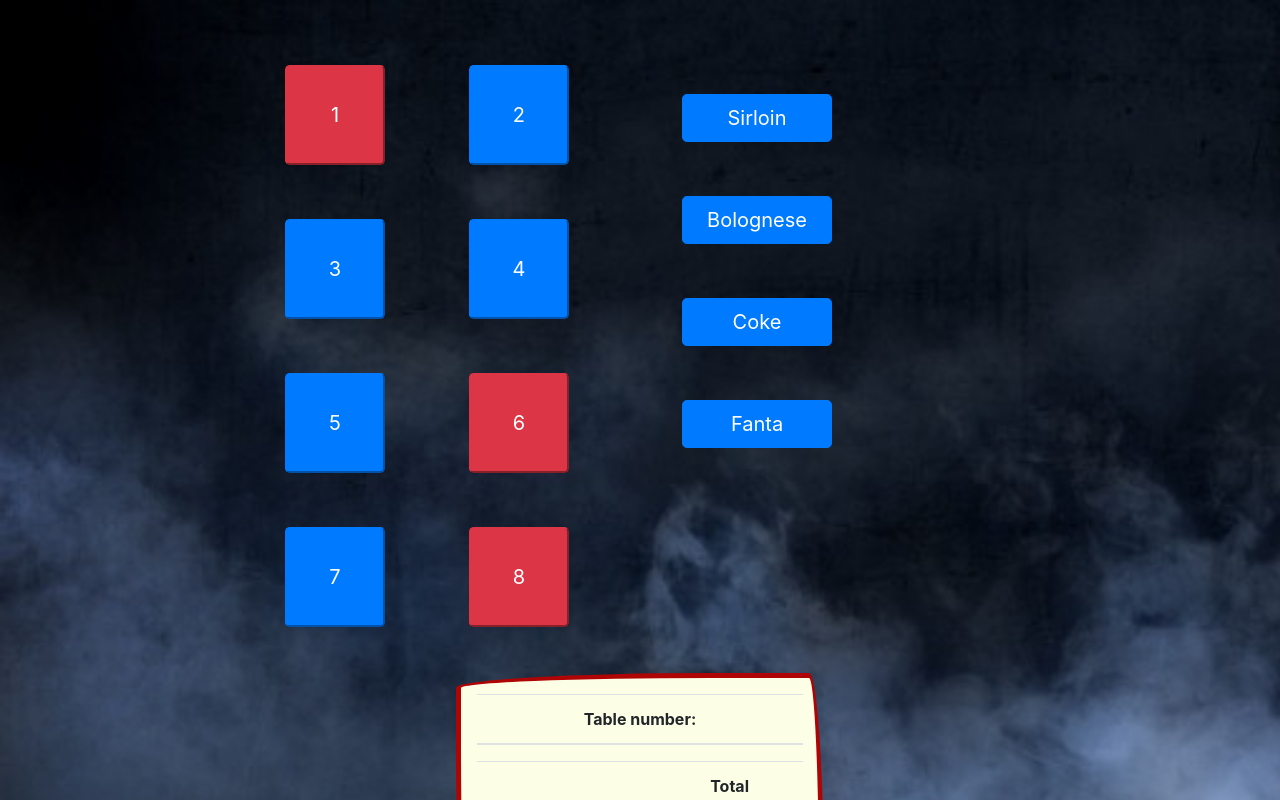
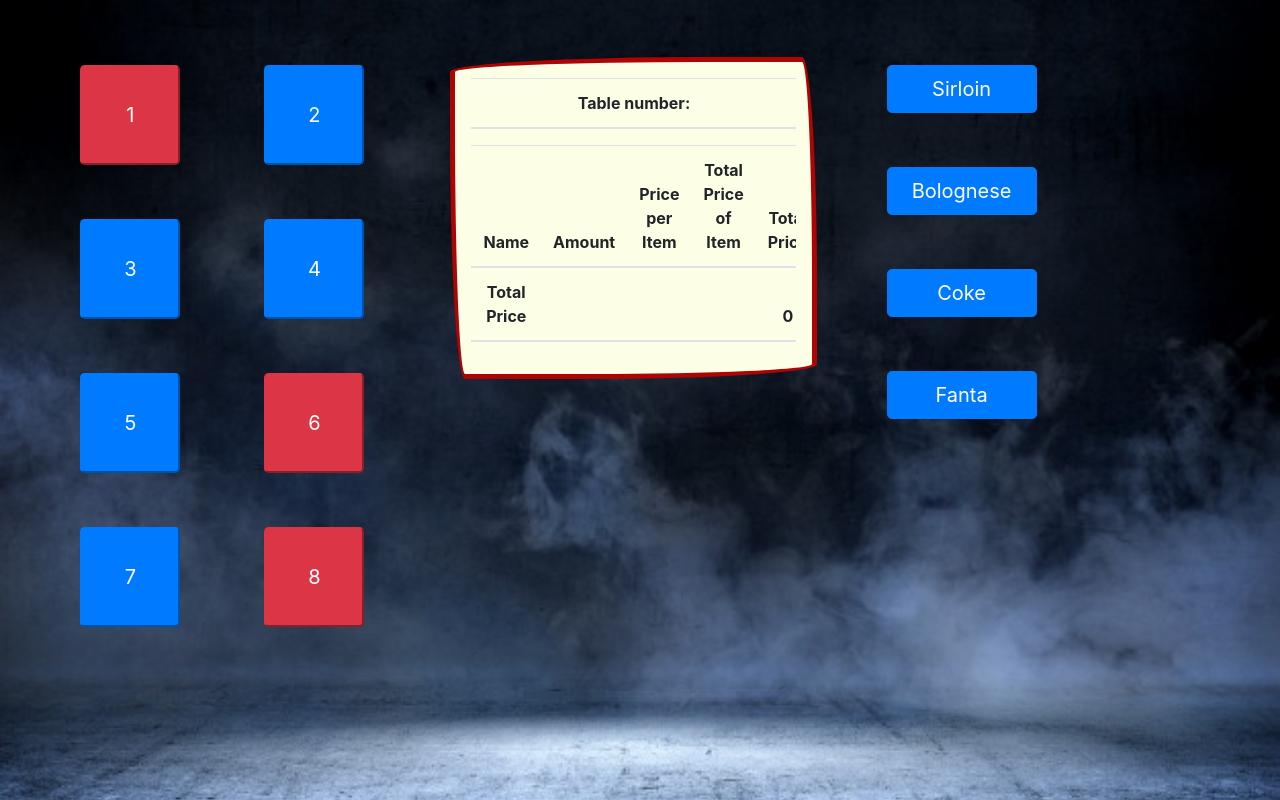
Before and after one commit to Mpinan/POS_system, a React (Create React App) app in the folder pos/: page / in a window 1280 px wide. Shown: the top 800 px of the page. Built offline with nearby package versions, Linux system fonts and the light colour scheme; the HTML template or start-up script is replaced by a standard one.

Commit message:
Adjusting containers

```diff
--- a/pos/src/App.css
+++ b/pos/src/App.css
@@ -1,5 +1,4 @@
 .App {
-  text-align: center;
   margin: 3%;
 }
 #dispaly {
--- a/pos/src/App.js
+++ b/pos/src/App.js
@@ -106,7 +106,7 @@ class App extends Component {
     return (
       <div className="App">
         <div id="display">
-          <div className="container" id="position">
+          <div className="container" id="position" style={{ float: "left" }}>
             <Row>
               {listOfTables.map((table, i) => (
                 <div className="margin" key={i}>
@@ -126,7 +126,7 @@ class App extends Component {
               ))}
             </Row>
           </div>
-          <div className="container" id="position">
+          <div className="container" id="position" style={{ float: "right" }}>
             <Row id="items">
               {listItems.map((item, i) => (
                 <div className="margin" key={i}>
```
